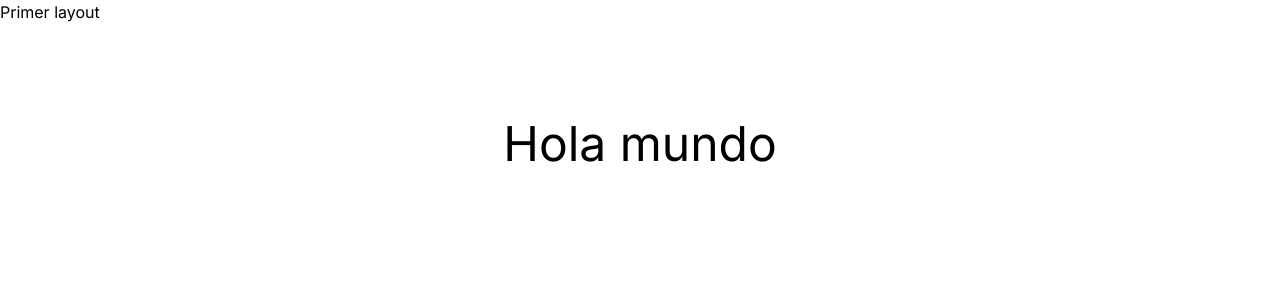
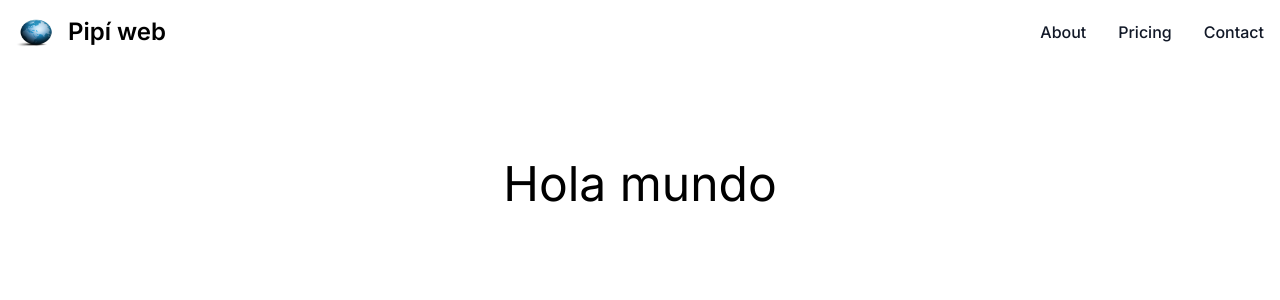
Before and after one commit to RExequiel/next, a Next.js app: page / in a window 1280 px wide. Shown: the top 300 px of the page. Built offline with nearby package versions, Linux system fonts and the light colour scheme.

Commit message:
feat: add Navbar component to the main layout

```diff
--- a/app/layout.tsx
+++ b/app/layout.tsx
@@ -1,6 +1,7 @@
 import type { Metadata } from "next";
 import { Inter } from "next/font/google";
 import "./globals.css";
+import { Navbar } from "../components";
 
 const inter = Inter({ subsets: ["latin"] });
 
@@ -17,7 +18,7 @@ export default function RootLayout({
   return (
     <html lang="en">
       <body className={inter.className}>
-        <h2>Primer layout</h2>
+        <Navbar/>
         {children}
       </body>
     </html>
```
